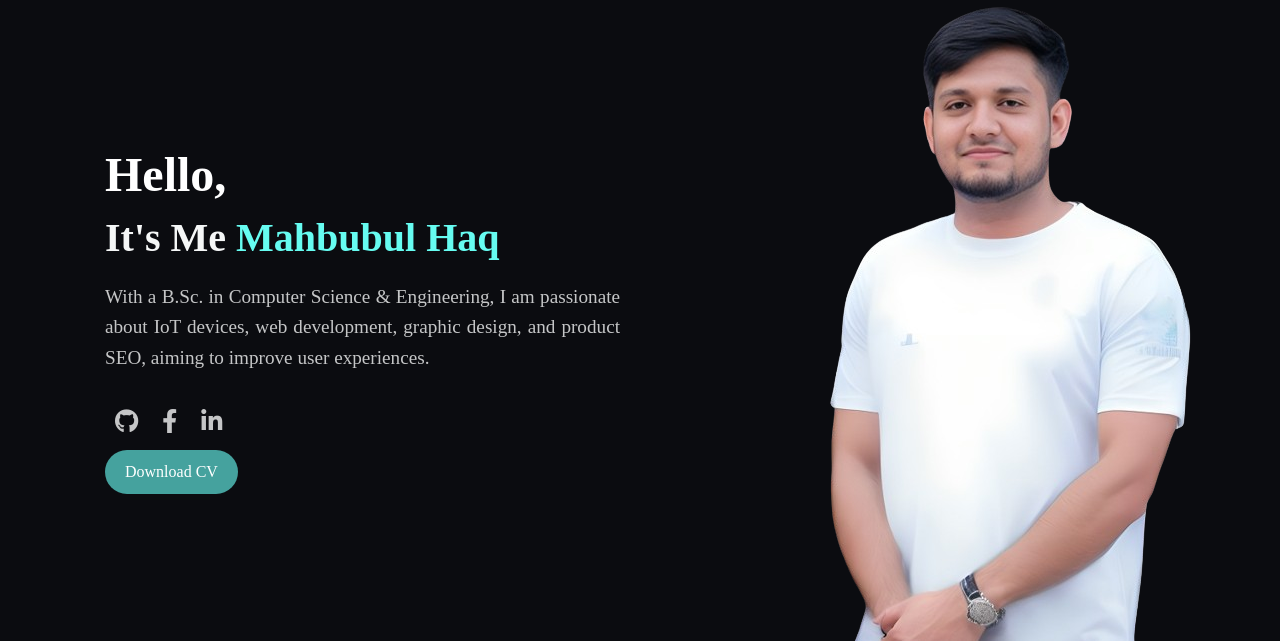
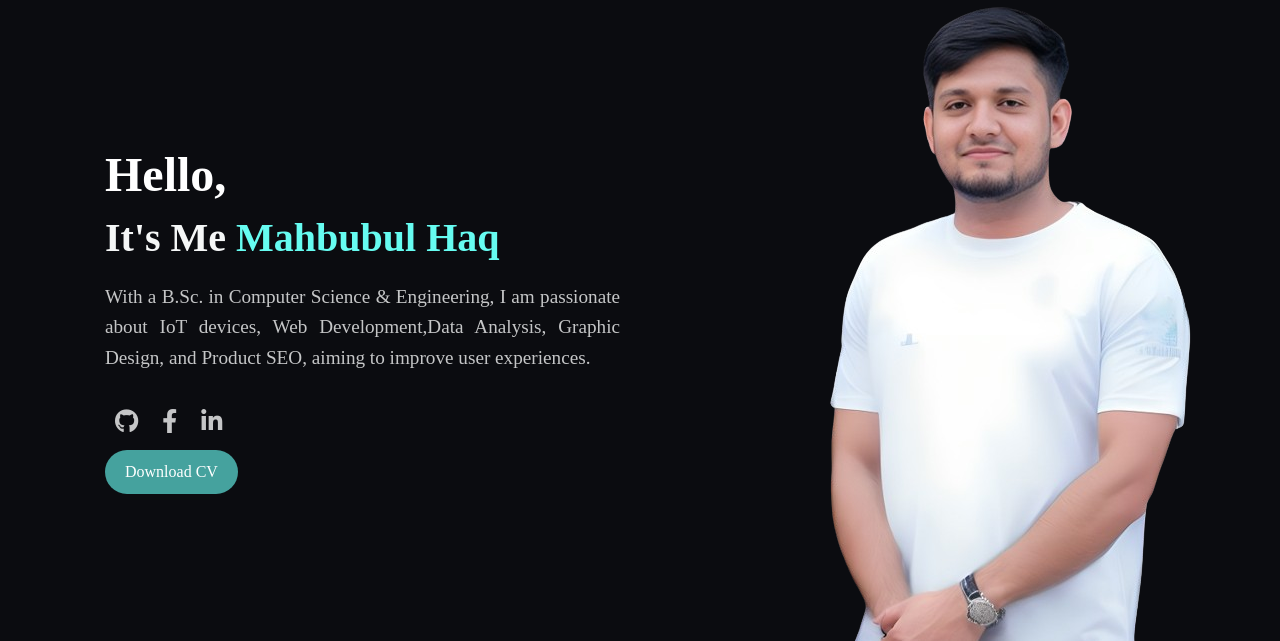
Before and after one commit to Mahbublhaq/Mahbubul_Haq, a Flask app: page / in a window 1280 px wide. Shown: the part 160-801 px from the top of the page. Run offline with Flask 3, Linux system fonts and the light colour scheme; some libraries are stand-ins or nearby versions.

Commit message:
first commit

```diff
--- a/templates/index.html
+++ b/templates/index.html
@@ -274,13 +274,14 @@
     <div class="left-content">
         <h1>Hello,</h1>
         <h2><span class="d">It's Me</span> Mahbubul Haq</h2>
-        <p class="d">With a B.Sc. in Computer Science & Engineering, I am passionate about IoT devices, web development, graphic design, and product SEO, aiming to improve user experiences.</p>
+        <p class="d">With a B.Sc. in Computer Science & Engineering, I am passionate about IoT devices, Web Development,Data Analysis, Graphic Design, and Product SEO, aiming to improve user experiences.</p>
         <div class="social-icons">
             <a href="https://github.com/Mahbublhaq" target="_blank" title="GitHub"><i class="fab fa-github"></i></a>
             <a href="https://www.facebook.com/mahbubulhaq.mahabub/" target="_blank" title="Facebook"><i class="fab fa-facebook-f"></i></a>
             <a href="https://www.linkedin.com/in/shaikh-mahbubul-huq-421542235/" target="_blank" title="LinkedIn"><i class="fab fa-linkedin-in"></i></a>
         </div>
-        <a href="/static/Shaikh Mahbubul Huq.pdf" class="btn">Download CV</a>
+        <a href="/static/Shaikh Mahbubul Huq.pdf" class="btn" download target="_blank">Download CV</a>
+
     </div>
     <div class="right-content">
         <img src="/static/22.png" alt="Main Image">
```
